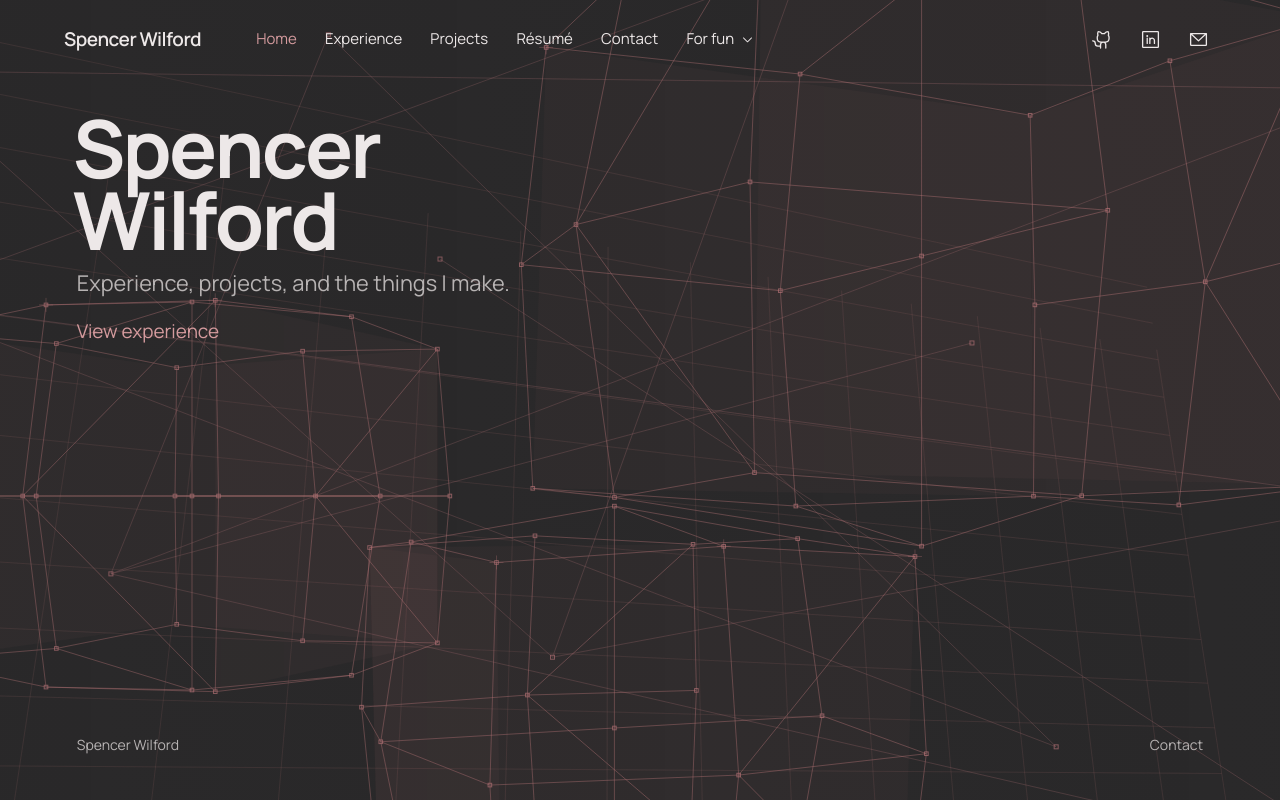
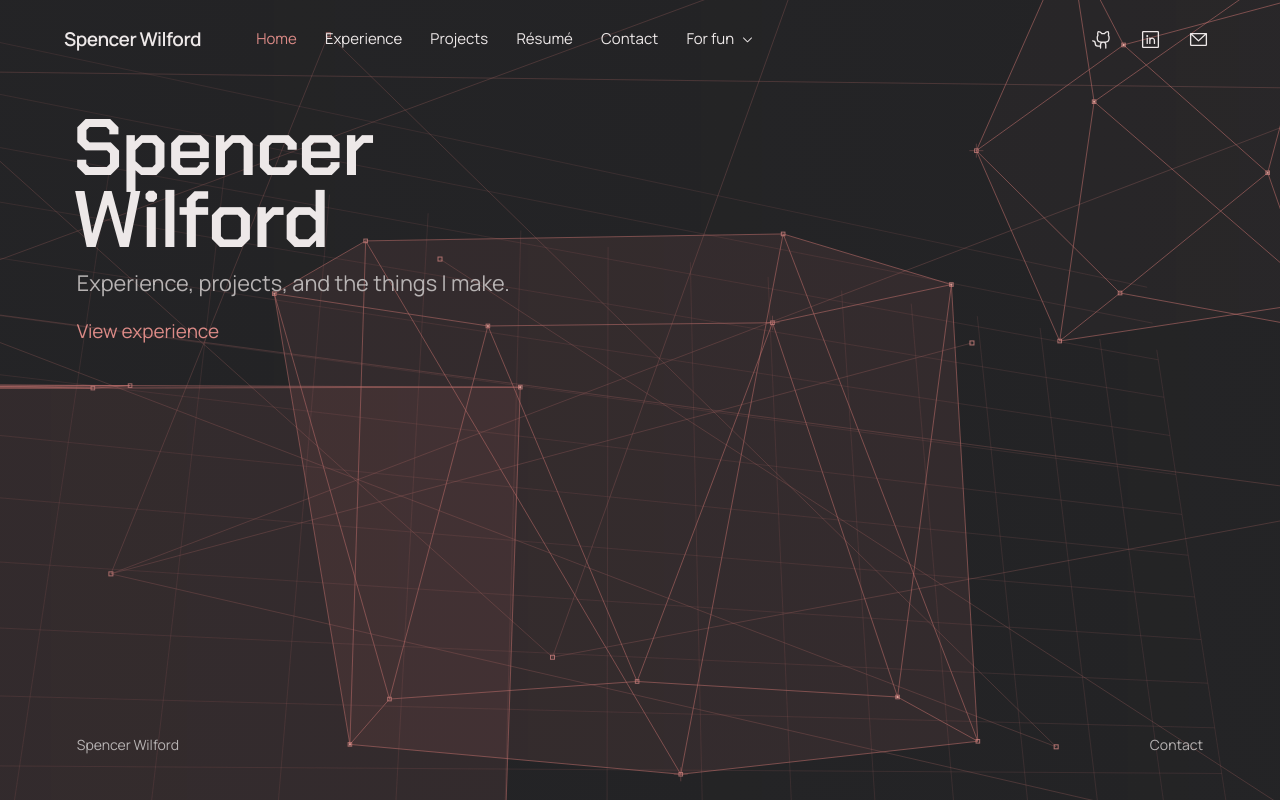
Before and after one commit to SWilford/spencer-site, a Next.js app: page / in a window 1280 px wide. Built offline with nearby package versions, Linux system fonts and the light colour scheme.

Commit message:
Animate traveling geometric forms and individual name letters

```diff
--- a/src/app/globals.css
+++ b/src/app/globals.css
@@ -1,4 +1,4 @@
-:root { --background: #2a292a; --surface: #333133; --foreground: #ede8e8; --muted: #b7b3b3; --accent: #bd777b; --accent-light: #d59b9e; --page-width: 1324px; --font-display: var(--font-body); color-scheme: dark; }
+:root { --background: #242426; --surface: #303033; --foreground: #ede8e8; --muted: #b7b3b3; --accent: #c77370; --accent-light: #dd8b87; --page-width: 1324px; --font-display: var(--font-body); color-scheme: dark; }
 * { box-sizing: border-box; }
 html { scroll-behavior: smooth; scroll-padding-top: 106px; }
 body { margin: 0; background: var(--background); color: var(--foreground); font-family: var(--font-body), sans-serif; font-size: 17px; line-height: 1.6; -webkit-font-smoothing: antialiased; }
@@ -17,7 +17,7 @@ section[id],article[id] { scroll-margin-top: 105px; }
 .skip-link:focus { top: 12px; }
 .wireframe-layer { position: fixed; inset: 0; z-index: 0; pointer-events: none; overflow: hidden; }
 .wireframe-layer canvas { display: block; width: 100%; height: 100%; }
-.reading-scrim { position: absolute; inset: 0; background: linear-gradient(90deg,rgba(42,41,42,.10),rgba(42,41,42,.02)); }
+.reading-scrim { position: absolute; inset: 0; background: linear-gradient(90deg,rgba(36,36,38,.10),rgba(36,36,38,.02)); }
 .site-header { position: absolute; inset: 0 0 auto; z-index: 30; background: transparent; }
 .header-inner { max-width: 1480px; margin: auto; padding: 0 5vw; min-height: 78px; display: flex; align-items: center; gap: 40px; }
 .wordmark { font-family: var(--font-body),sans-serif; font-weight: 600; font-size: 19px; letter-spacing: -.025em; flex-shrink: 0; }
@@ -38,13 +38,40 @@ section[id],article[id] { scroll-margin-top: 105px; }
 .mobile-toggle { display: none; }
 .page-content,.site-footer { position: relative; z-index: 1; width: min(var(--page-width),calc(100% - 12vw)); margin-inline: auto; }
 .hero { padding-top: 120px; padding-bottom: 66px; min-height: calc(100svh - 90px); }
-.animated-name { font-family: var(--font-display),sans-serif; font-weight: 700; font-size: clamp(65px,6.25vw,96px); line-height: .98; letter-spacing: -.035em; margin-left: -4px; width: fit-content; perspective: 800px; }
+.animated-name { font-family: var(--font-name),sans-serif; font-weight: 600; font-size: clamp(65px,6.25vw,96px); line-height: .98; letter-spacing: -.025em; margin-left: -4px; width: fit-content; perspective: 800px; }
 .name-word { display: block; white-space: nowrap; }
 .name-letter { display: inline-block; position: relative; animation-duration: 1.1s; animation-delay: var(--letter-delay); animation-timing-function: cubic-bezier(.16,1,.3,1); animation-fill-mode: backwards; transform-origin: 50% 80%; }
-.entrance-0 { animation-name: letter-slide; }
-.entrance-1 { animation-name: letter-turn; }
-.entrance-2 { animation-name: letter-resolve; }
+.entrance-0 { animation-name: print-up; animation-timing-function: steps(9,end); }
+.entrance-1 { animation-name: typed; animation-timing-function: steps(1,end); }
+.entrance-2 { animation-name: fizzle; }
+.entrance-3 { animation-name: extrude; }
+.entrance-4 { animation-name: fold-in; }
+.entrance-5 { animation-name: stencil; animation-timing-function: steps(7,end); }
+.entrance-6 { animation-name: assemble; }
+.entrance-7 { animation-name: print-down; animation-timing-function: steps(11,end); }
+.entrance-8 { animation-name: decoded; animation-timing-function: steps(4,end); }
+.entrance-9 { animation-name: ignite; }
+.entrance-10 { animation-name: depth-in; }
+.entrance-11 { animation-name: hinge; }
+.entrance-12 { animation-name: scan-across; animation-timing-function: steps(8,end); }
+.entrance-13 { animation-name: converge; }
+@keyframes print-up { from { clip-path:inset(100% 0 0); text-shadow:0 5px var(--accent),0 10px #c7737055; } to {clip-path:inset(0);text-shadow:0 0 transparent;} }
+@keyframes typed { 0%,28% {opacity:.05;} 29%,100% {opacity:1;} }
+@keyframes fizzle { 0% {opacity:.1;filter:blur(5px);transform:translateX(-4px);} 35% {opacity:.6;filter:blur(1px);transform:translateX(3px);} 50% {opacity:.25;} 100% {opacity:1;filter:none;transform:none;} }
+@keyframes extrude { from {opacity:.1;transform:translateZ(-180px) rotateY(-35deg);text-shadow:4px 4px #c77370,8px 8px #c7737033;} to {opacity:1;transform:none;text-shadow:0 0 transparent;} }
+@keyframes fold-in { from {opacity:.1;transform:rotateX(85deg);} to {opacity:1;transform:none;} }
+@keyframes stencil { from {clip-path:inset(0 0 100%);transform:translateY(-8px);} to {clip-path:inset(0);transform:none;} }
+@keyframes assemble { from {opacity:.1;clip-path:polygon(50% 0,50% 0,50% 100%,50% 100%);transform:rotate(-12deg);} to {opacity:1;clip-path:polygon(0 0,100% 0,100% 100%,0 100%);transform:none;} }
+@keyframes print-down { from {clip-path:inset(0 0 100%);text-shadow:0 -5px var(--accent);} to {clip-path:inset(0);text-shadow:0 0 transparent;} }
+@keyframes decoded { 0% {opacity:.1;transform:skewX(15deg);} 30% {opacity:.45;transform:skewX(-8deg);} 65% {opacity:.8;transform:skewX(3deg);} 100% {opacity:1;transform:none;} }
+@keyframes ignite { from {opacity:.1;filter:blur(7px);text-shadow:-3px 0 var(--accent);} to {opacity:1;filter:none;text-shadow:0 0 transparent;} }
+@keyframes depth-in { from {opacity:.1;transform:translateZ(160px) rotateY(30deg);} to {opacity:1;transform:none;} }
+@keyframes hinge { from {opacity:.1;transform:rotateY(-90deg);} to {opacity:1;transform:none;} }
+@keyframes scan-across { from {clip-path:inset(0 100% 0 0);} to {clip-path:inset(0);} }
+@keyframes converge { from {opacity:.1;transform:translateX(14px) scaleX(.4);filter:blur(2px);} to {opacity:1;transform:none;filter:none;} }
 .name-letter::after { content: ""; position: absolute; height: 1px; background: var(--accent); left: 0; right: 0; bottom: 10%; transform: scaleX(0); animation: letter-scan 900ms var(--letter-delay) ease-out backwards; }
+.entrance-1::after { height: 65%; width: 2px; left: auto; right: -3px; bottom: 18%; animation-name: type-cursor; }
+@keyframes type-cursor { 0%,65% {transform:scaleX(1);opacity:.8;} 100% {transform:scaleX(0);opacity:0;} }
 @keyframes letter-slide { from { opacity: .05; transform: translateY(28px) rotate(-8deg); filter: blur(3px); } to { opacity: 1; transform: none; filter: none; } }
 @keyframes letter-turn { from { opacity: .05; transform: rotateX(75deg) translateY(-16px); } to { opacity: 1; transform: none; } }
 @keyframes letter-resolve { 0% { opacity: .05; clip-path: inset(0 0 100%); transform: translateX(9px); } 45% { opacity: .55; clip-path: inset(0 0 35%); } 100% { opacity: 1; clip-path: inset(0); transform: none; } }
--- a/src/app/layout.tsx
+++ b/src/app/layout.tsx
@@ -1,11 +1,12 @@
 import type { Metadata } from "next";
-import { Manrope } from "next/font/google";
+import { Chakra_Petch, Manrope } from "next/font/google";
 import { SiteHeader } from "@/components/site-header";
 import { SiteFooter } from "@/components/site-footer";
 import { WireframeBackground } from "@/components/wireframe-background";
 import "./globals.css";
 
 const bodyFont = Manrope({ subsets: ["latin"], variable: "--font-body", display: "swap" });
+const nameFont = Chakra_Petch({subsets:["latin"],weight:"600",variable:"--font-name",display:"swap"});
 
 export const metadata: Metadata = {
   title: "Spencer Wilford",
@@ -14,7 +15,7 @@ export const metadata: Metadata = {
 
 export default function RootLayout({ children }: LayoutProps<"/">) {
   return (
-    <html lang="en" className={bodyFont.variable}>
+    <html lang="en" className={`${bodyFont.variable} ${nameFont.variable}`}>
       <body><a className="skip-link" href="#main">Skip to content</a><WireframeBackground /><SiteHeader />{children}<SiteFooter /></body>
     </html>
   );
--- a/src/components/animated-name.tsx
+++ b/src/components/animated-name.tsx
@@ -6,8 +6,8 @@ export function AnimatedName() {
     {["Spencer", "Wilford"].map(word => <span className="name-word" aria-hidden="true" key={word}>
       {[...word].map((letter, index) => {
         const number = sequence++;
-        return <span className={`name-letter entrance-${number % 3}`} key={index}
-          style={{ "--letter-delay": `${100 + number * 65}ms` } as CSSProperties}>{letter}</span>;
+        return <span className={`name-letter entrance-${number}`} data-letter={letter} key={index}
+          style={{ "--letter-delay": `${80 + number * 50}ms` } as CSSProperties}>{letter}</span>;
       })}
     </span>)}
   </h1>;
--- a/src/components/wireframe-background.tsx
+++ b/src/components/wireframe-background.tsx
@@ -4,19 +4,45 @@ import { useEffect, useRef } from "react";
 
 type Point = { x: number; y: number; z: number };
 type ScreenPoint = Point & { scale: number; visible: boolean };
-const count = 27;
+const count = 12;
+const shapeNames = ["icosahedron", "cuboctahedron", "twisted-prism", "bipyramid", "stellated-prism"];
 function target(i: number, shape: number): Point {
-  const x = i % 3 - 1;
-  const y = Math.floor(i / 3) % 3 - 1;
-  const z = Math.floor(i / 9) - 1;
-  if (shape === 0) return { x: x * 1.25, y: y * .9, z };
+  const phi = (1 + Math.sqrt(5)) / 2;
+  if (shape === 0) {
+    const a = i % 2 ? 1 : -1, b = Math.floor(i / 2) % 2 ? phi : -phi;
+    return i < 4 ? {x:0,y:a,z:b} : i < 8 ? {x:a,y:b,z:0} : {x:b,y:0,z:a};
+  }
   if (shape === 1) {
-    const length = Math.abs(x) + Math.abs(y) + Math.abs(z) || 1;
-    return { x: x / length * 1.75, y: y / length * 1.75, z: z / length * 1.75 };
+    const a = i % 2 ? 1.4 : -1.4, b = Math.floor(i / 2) % 2 ? 1.4 : -1.4;
+    return i < 4 ? {x:0,y:a,z:b} : i < 8 ? {x:a,y:b,z:0} : {x:b,y:0,z:a};
   }
-  const angle = (i % 9) / 9 * Math.PI * 2;
-  return { x: Math.cos(angle) * 1.3, y: Math.floor(i / 9) - 1, z: Math.sin(angle) * 1.3 };
+  if (shape === 3 && i > 9) return {x:0,y:i === 10 ? -2 : 2,z:0};
+  const ring = shape === 3 ? 10 : 6;
+  const upper = i >= 6;
+  const angle = (i % ring) / ring * Math.PI * 2 + (shape === 2 && upper ? .65 : 0);
+  const radius = shape === 4 && i % 2 ? .65 : 1.55;
+  return {x:Math.cos(angle)*radius + (shape === 2 && upper ? .4 : 0), y:shape === 3 ? 0 : upper ? 1 : -1, z:Math.sin(angle)*radius};
 }
+// Supporting planes supply actual closed polygon faces, computed once per target.
+function hull(shape: number): number[][] {
+  const vertices = Array.from({length:count},(_,i)=>target(i,shape));
+  const faces = new Map<string,number[]>();
+  for(let a=0;a<count;a++) for(let b=a+1;b<count;b++) for(let c=b+1;c<count;c++) {
+    const p=vertices[a], u={x:vertices[b].x-p.x,y:vertices[b].y-p.y,z:vertices[b].z-p.z}, v={x:vertices[c].x-p.x,y:vertices[c].y-p.y,z:vertices[c].z-p.z};
+    const n={x:u.y*v.z-u.z*v.y,y:u.z*v.x-u.x*v.z,z:u.x*v.y-u.y*v.x};
+    if(Math.hypot(n.x,n.y,n.z)<.001) continue;
+    const distances=vertices.map(q=>(q.x-p.x)*n.x+(q.y-p.y)*n.y+(q.z-p.z)*n.z);
+    if(distances.some(d=>d>.001)&&distances.some(d=>d<-.001)) continue;
+    const ids=distances.flatMap((d,i)=>Math.abs(d)<.001?[i]:[]);
+    const center=ids.reduce((s,i)=>({x:s.x+vertices[i].x/ids.length,y:s.y+vertices[i].y/ids.length,z:s.z+vertices[i].z/ids.length}),{x:0,y:0,z:0});
+    const axis={x:vertices[ids[0]].x-center.x,y:vertices[ids[0]].y-center.y,z:vertices[ids[0]].z-center.z};
+    const cross={x:n.y*axis.z-n.z*axis.y,y:n.z*axis.x-n.x*axis.z,z:n.x*axis.y-n.y*axis.x};
+    const angle=(i:number)=>{const q=vertices[i];return Math.atan2(((q.x-center.x)*cross.x+(q.y-center.y)*cross.y+(q.z-center.z)*cross.z)/Math.hypot(cross.x,cross.y,cross.z),((q.x-center.x)*axis.x+(q.y-center.y)*axis.y+(q.z-center.z)*axis.z)/Math.hypot(axis.x,axis.y,axis.z));};
+    faces.set(ids.join(','),[...ids].sort((i,j)=>angle(i)-angle(j)));
+  }
+  return [...faces.values()];
+}
+const shapeFaces = shapeNames.map((_,i)=>hull(i));
 function rotate(p: Point, yaw: number, pitch: number): Point {
   const x = p.x * Math.cos(yaw) - p.z * Math.sin(yaw);
   const z = p.x * Math.sin(yaw) + p.z * Math.cos(yaw);
@@ -78,7 +104,7 @@ export function WireframeBackground() {
         if (!a.visible || !b.visible) return;
         context.beginPath();
         context.moveTo(a.x, a.y); context.lineTo(b.x, b.y);
-        context.strokeStyle = `rgba(189,119,123,${alpha})`;
+        context.strokeStyle = `rgba(199,115,112,${alpha})`;
         context.lineWidth = 1; context.stroke();
       };
       for (let i = -9; i <= 9; i++) {
@@ -98,35 +124,42 @@ export function WireframeBackground() {
         line(field[a],field[b],.25);
       }
       for (const p of field) {
-        context.strokeStyle = "rgba(189,119,123,.65)";
+        context.strokeStyle = "rgba(221,139,135,.8)";
         context.strokeRect(p.x-2,p.y-2,4,4);
       }
-      const phase = elapsed / 13;
-      const shape = Math.floor(phase) % 3;
-      const rawBlend = Math.max(0, (phase % 1 - .2) / .8);
+      for (let layer = 0; layer < 3; layer++) {
+      const travel = (elapsed / 38 + layer / 3) % 1;
+      const phase = elapsed / 9 + layer * 1.7;
+      const shape = Math.floor(phase) % shapeNames.length;
+      const rawBlend = Math.max(0, Math.min(1,(phase % 1 - .35) / .5));
       const blend = rawBlend * rawBlend * (3 - 2 * rawBlend);
-      for (let layer = 0; layer < 3; layer++) {
+      const fade = Math.min(1,travel/.12,(1-travel)/.12);
       const points: Point[] = [];
       const screens: ScreenPoint[] = [];
-      const size = Math.min(width * [ .27, .16, .2 ][layer], height * [ .34, .23, .26 ][layer]);
+      const size = Math.min(width * .25, height * .29) * (.35 + travel * 1.25);
+      const centerX = width * (1.14 - travel * 1.40);
+      const centerY = height * (.02 + travel * 1.14) + Math.sin(layer * 2) * height * .08;
+      let disruption = 0;
       for (let i = 0; i < count; i++) {
-        const a = target(i, shape), b = target(i, (shape + 1) % 3);
+        const a = target(i, shape), b = target(i, (shape + 1) % shapeNames.length);
         const p = rotate({ x: a.x + (b.x - a.x) * blend, y: a.y + (b.y - a.y) * blend, z: a.z + (b.z - a.z) * blend }, yaw * (layer % 2 ? -1 : 1) + .4 + layer * .7, pitch + layer * .15);
         points.push(p);
-        const screen = project(p, width * [ .72, .15, .48 ][layer], height * [ .32, .62, .91 ][layer], size);
+        const screen = project(p, centerX, centerY, size);
         const dx = screen.x - px, dy = screen.y - py;
         const distance = Math.hypot(dx, dy);
         const influence = Math.max(0, 1 - distance / 230) * smooth.strength;
-        screen.x += dx * influence * .12;
-        screen.y += dy * influence * .12;
+        disruption = Math.max(disruption,influence);
+        screen.x += (dx * .38 + Math.sin(i*2.7+elapsed)*30) * influence;
+        screen.y += (dy * .38 + Math.cos(i*1.8+elapsed)*30) * influence;
         screens.push(screen);
       }
-      for (const indices of [[0,2,8,6],[18,20,26,24],[2,20,26,8]]) {
+      const completion = 1 - Math.sin(blend * Math.PI);
+      for (const indices of shapeFaces[blend < .5 ? shape : (shape+1)%shapeNames.length]) {
         const face = indices.map(i => screens[i]);
         if (face.every(p => p.visible)) {
           context.beginPath(); context.moveTo(face[0].x,face[0].y);
           face.slice(1).forEach(p => context.lineTo(p.x,p.y));
-          context.closePath(); context.fillStyle = "rgba(189,119,123,.04)"; context.fill();
+          context.closePath(); context.fillStyle = `rgba(199,115,112,${(.015 + completion*.04)*(1-disruption*.85)*fade})`; context.fill();
         }
       }
       for (let i = 0; i < count; i++) {
@@ -136,20 +169,23 @@ export function WireframeBackground() {
           if (n.j < i) continue;
           const a = screens[i], b = screens[n.j];
           const cursorLight = Math.max(0, 1 - Math.hypot((a.x+b.x)/2-px, (a.y+b.y)/2-py)/260) * smooth.strength;
-          line(a, b, .42 + cursorLight * .3);
+          line(a, b, (.55 + cursorLight * .3)*fade);
         }
         const p = screens[i];
         const near = Math.max(0, 1 - Math.hypot(p.x-px, p.y-py)/220) * smooth.strength;
         const half = near > .3 ? 3 : 1.8;
-        context.strokeStyle = `rgba(189,119,123,${.7 + near * .25})`;
+        context.strokeStyle = `rgba(221,139,135,${(.75 + near * .25)*fade})`;
         context.strokeRect(p.x-half, p.y-half, half*2, half*2);
+        const beacon = .5 + .5*Math.sin(elapsed*.7+i*2+layer);
+        if(beacon>.7) {context.fillStyle=`rgba(239,174,165,${beacon*fade})`;context.fillRect(p.x-1,p.y-1,2,2);}
         if (i % 9 === 0) {
           line({ ...p, x:p.x-7 }, { ...p, x:p.x+7 }, .32);
           line({ ...p, y:p.y-7 }, { ...p, y:p.y+7 }, .32);
         }
       }
       }
-      canvas.dataset.shape = ["cuboid", "octahedral", "prismatic"][shape];
+      canvas.dataset.shape = shapeNames[Math.floor(elapsed/9)%shapeNames.length];
+      canvas.dataset.travel = ((elapsed/38)%1).toFixed(3);
       canvas.dataset.motion = reduced ? "reduced" : "running";
       if (!reduced) frame = requestAnimationFrame(draw);
     }
```
Also changed, not shown: .impeccable/design.json, .impeccable/home-contract.md, .impeccable/surfaces/src-app-page-tsx.md, 1 other file (tests, documents, lock files or other folders).
